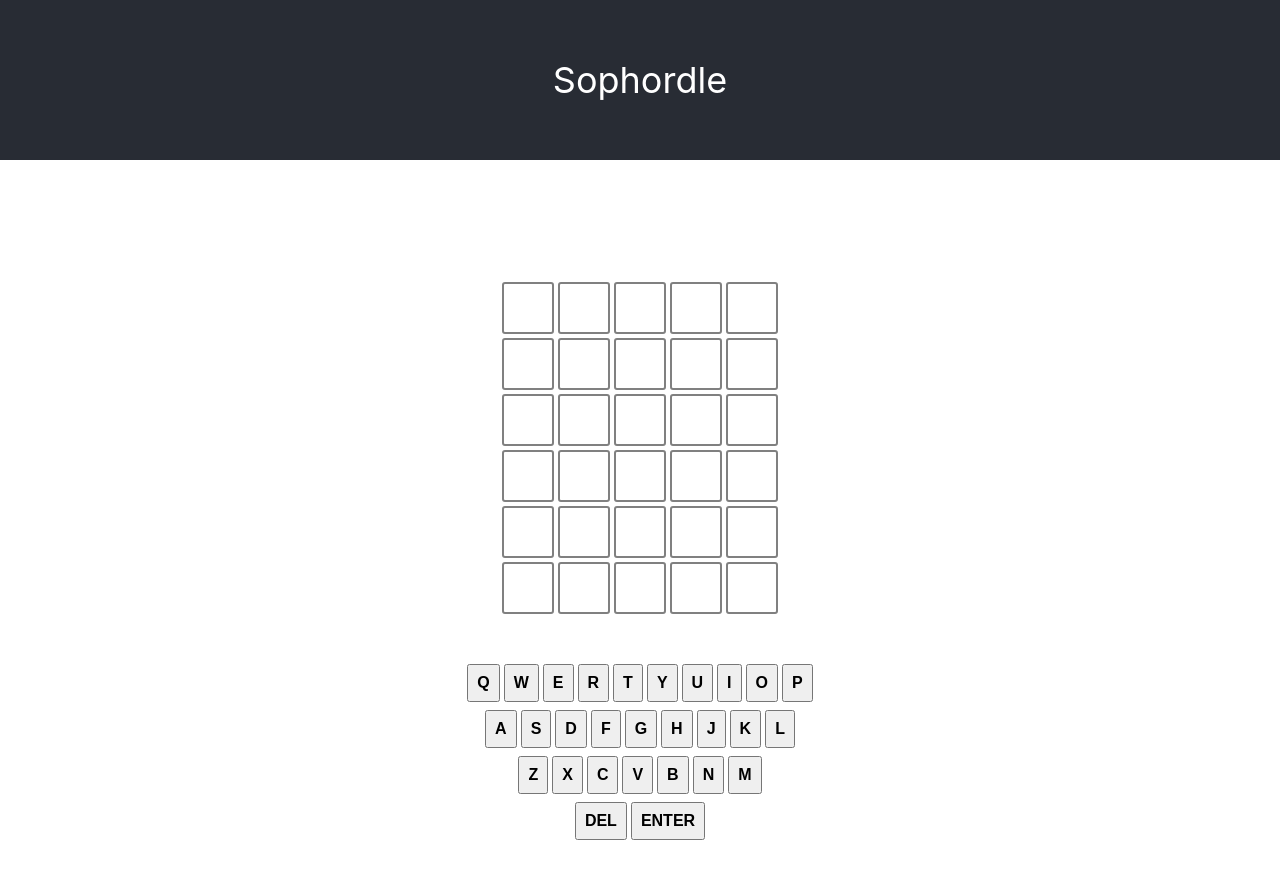
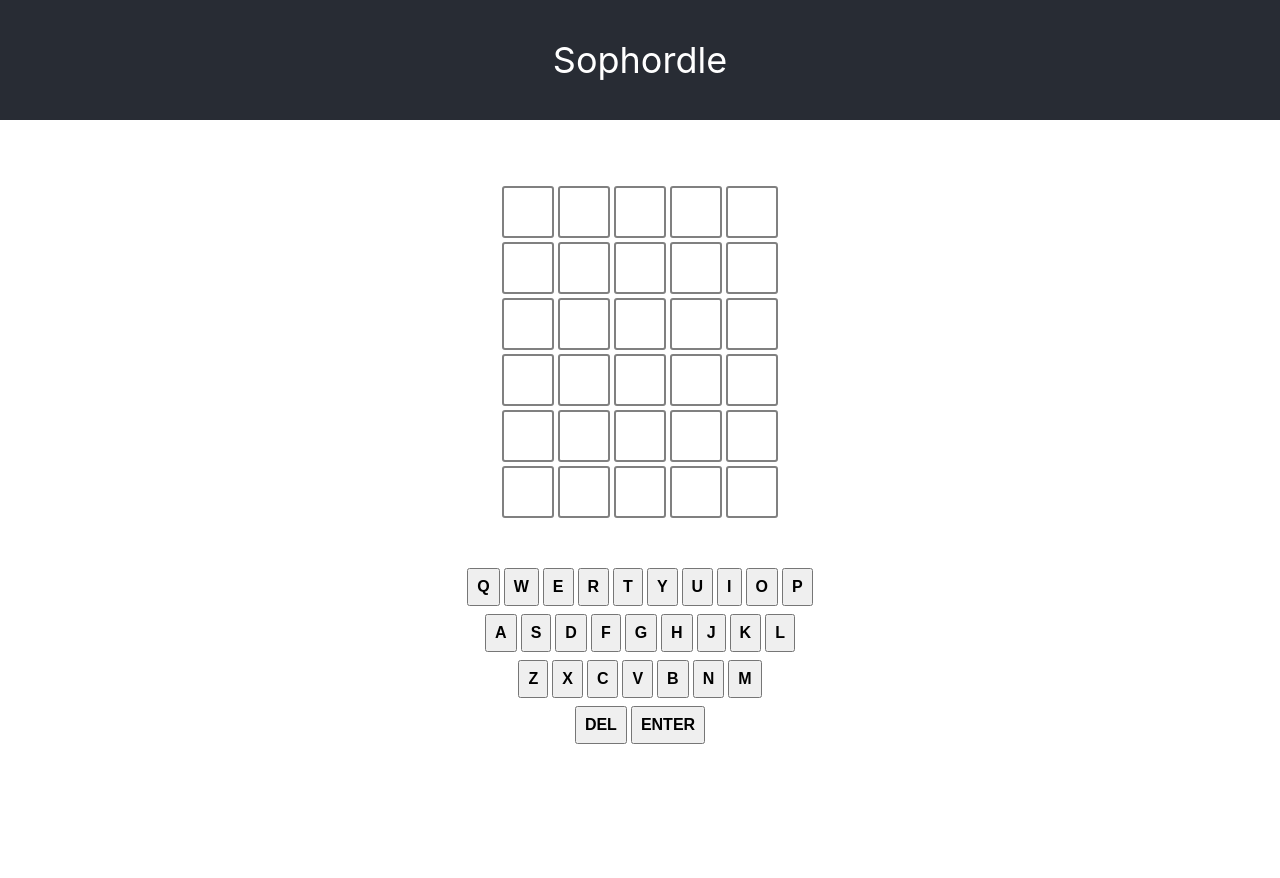
Before and after one commit to sophiaciocca/sophordle, a React (Create React App) app: page / in a window 1280 px wide. Shown: the top 878 px of the page. After the commit the page ends 808 px from the top, so only its background shows below. Built offline with nearby package versions, Linux system fonts and the light colour scheme.

Commit message:
tweak margin css

```diff
--- a/src/App.scss
+++ b/src/App.scss
@@ -3,7 +3,7 @@
 
   .App-header {
     background-color: #282c34;
-    min-height: 20vh;
+    min-height: 15vh;
     display: flex;
     flex-direction: column;
     align-items: center;
@@ -13,7 +13,7 @@
   }
 
   .App-body {
-    margin: 15vmin;
+    margin: 8vmin 15vmin;
 
     .inplace {
       background: green;
--- a/src/Message.scss
+++ b/src/Message.scss
@@ -1,6 +1,6 @@
 .message-container {
   position: relative;
-  top: -50px;
+  top: -3rem;
 
   .message {
     border-radius: 3px;
```
